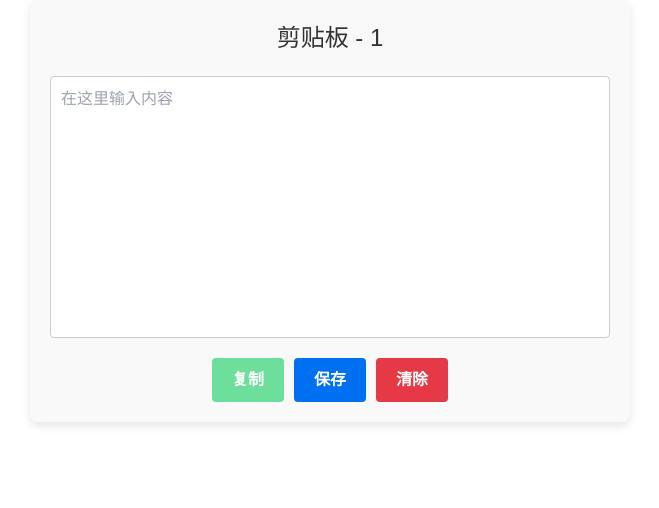
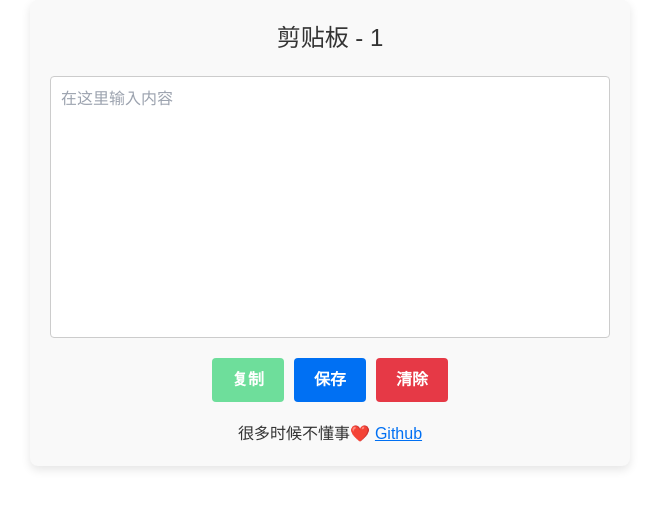
Before and after one commit to murangogo/azuki_internet_clipboard, a Next.js app: page /1 in a window 1280 px wide. Shown: the top 508 px of the page, without its empty margins (310-969 px from the left). Built offline with nearby package versions, Linux system fonts and the light colour scheme; no server answers; the database is empty.

Commit message:
page fix

```diff
--- a/app/[key]/page.tsx
+++ b/app/[key]/page.tsx
@@ -95,6 +95,18 @@ export default function ClipboardPage({ params }: { params: { key: string } }) {
       </div>
       {message && <p style={{ marginTop: '10px', color: '#0070f3' }}>{message}</p>} {/* 显示提示的消息 */}
 
+        <p style={{ marginTop: '20px', color: '#333' }}>
+        很多时候不懂事<span style={{ color: 'red' }}>❤️</span>
+        <a
+          href="https://github.com/murangogo/azuki_internet_clipboard"
+          target="_blank"
+          rel="noopener noreferrer"
+          style={{ textDecoration: 'underline', marginLeft: '5px', color: '#0070f3' }}
+        >
+          Github
+        </a>
+      </p>
+
     </div>
   );
 }
```
